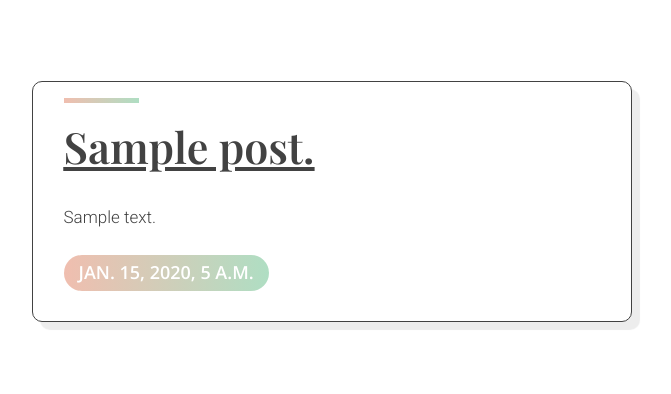
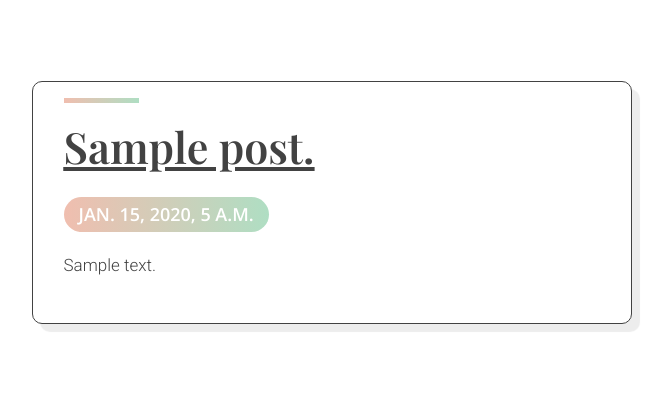
Before and after one commit to cryswang/alter-blog, a Django app: page / in a window 1280 px wide. Shown: the part 504-898 px from the top of the page, without its empty margins (176-847 px from the left). Before the commit the page ends 834 px from the top, so only its background shows below. Run offline with Django 3.2, Linux system fonts and the light colour scheme; tables that the repository leaves empty hold one stand-in row (values such as "Sample post"); some libraries are stand-ins or nearby versions; some web fonts are replaced.

Commit message:
Fixed post styling

```diff
--- a/blog/static/css/blog.css
+++ b/blog/static/css/blog.css
@@ -36,6 +36,16 @@ li{
     text-decoration-line: underline;
     font-size: 43px;
 }
+
+.post_content:before {
+    content:'';
+    width:100%;
+    height:100%;
+    position:absolute;
+    left:0;
+    top:0;
+    background:linear-gradient(transparent 150px, white);
+  }
 
 .cv_page h3 {
     font-family: 'Open Sans', sans-serif;
@@ -183,11 +193,6 @@ h2, h2 a {
     margin: 10px 15px;
     color:#424242;
     border-bottom:5px solid #424242;
-    /*
-    box-shadow: 0px 2px 15px 0px rgba(209, 105, 31, 0.7);
-    border-radius: 20px 20px;
-    background-image: linear-gradient(to right, #f0beaf, #afdec3);
-    */
 }
 
 .header_links a:hover{
@@ -210,8 +215,10 @@ h2, h2 a {
     color:white;
     float:left;
     margin-top:-8px;
+    position: relative;
     border-radius: 20px;
     margin-bottom:20px;
+    z-index:9999;
 }
 
 .post:nth-child(odd) .date{
@@ -521,9 +528,28 @@ h2, h2 a {
     border-radius: 10px 10px;
     box-shadow: 8px 8px 1px #ededed;
     background-color:white;
-    z-index:9999;
+    z-index:999;
     transition: 1s;
 }
+
+.post_content{
+    position: relative;
+    max-height:500px;
+    overflow:hidden;
+    text-overflow: ellipsis;
+    transition: 1s;
+    z-index:9999;
+}
+
+.post_content::before {
+    content:'';
+    width:100%;
+    height:100%;
+    position:absolute;
+    left:0;
+    top:0;
+    background:linear-gradient(transparent 300px, white);
+  }
 
 .bio {
     margin-bottom: 20px;
@@ -606,42 +632,6 @@ h2, h2 a {
     transition:1s;
 }
 
-/*
-.connecting_line{
-    height:3px;
-    display:inline-block;
-    margin-top:-60px;
-}
-
-.post:nth-child(odd) .connecting_line{
-    width:53px;
-    margin-left:-260px;
-    background-image:linear-gradient(
-        to right,
-        rgba(209, 105, 31, 1),
-        rgba(0,0,0,0)
-    )
-}
-
-.post:nth-last-child(1) .connecting_line{
-    margin-left:-267px;
-}
-
-.post:nth-child(even) .connecting_line{
-    width:52px;
-    margin-right:-263px;
-    background-image:linear-gradient(
-        to left,
-        rgba(209, 105, 31, 1),
-        rgba(0,0,0,0)
-    )
-}
-
-.post:nth-last-child(2) .connecting_line{
-    margin-right:-273px;
-}
-*/
-
 .col-md-8 {
     padding: 35px 30px 0 60px;
 }
--- a/blog/templates/blog/post_list.html
+++ b/blog/templates/blog/post_list.html
@@ -10,12 +10,15 @@
                 {{ post.title }}.
             </a></h1>
             <br>
+            <div class="date">
+                    {{ post.published_date }}
+                </div>
+                <br>
+                <br>
             <p>{{ post.text | safe | linebreaksbr }}</p>
             <br>
             <div class="connecting_line"></div>
-            <div class="date">
-                {{ post.published_date }}
-            </div>
+
             </div>
         </div>
     {% endfor %}
```
Also changed, not shown: blog/tests.py (+15 -3 lines).
